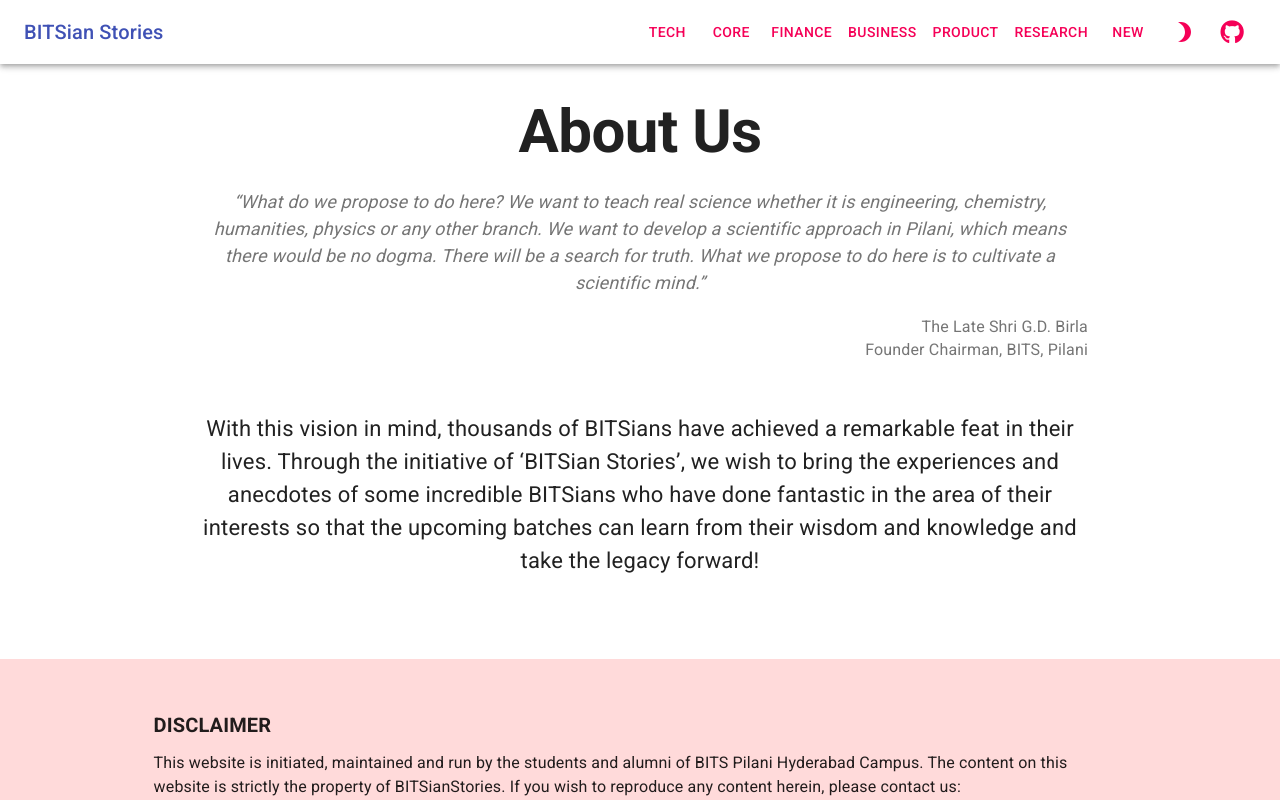
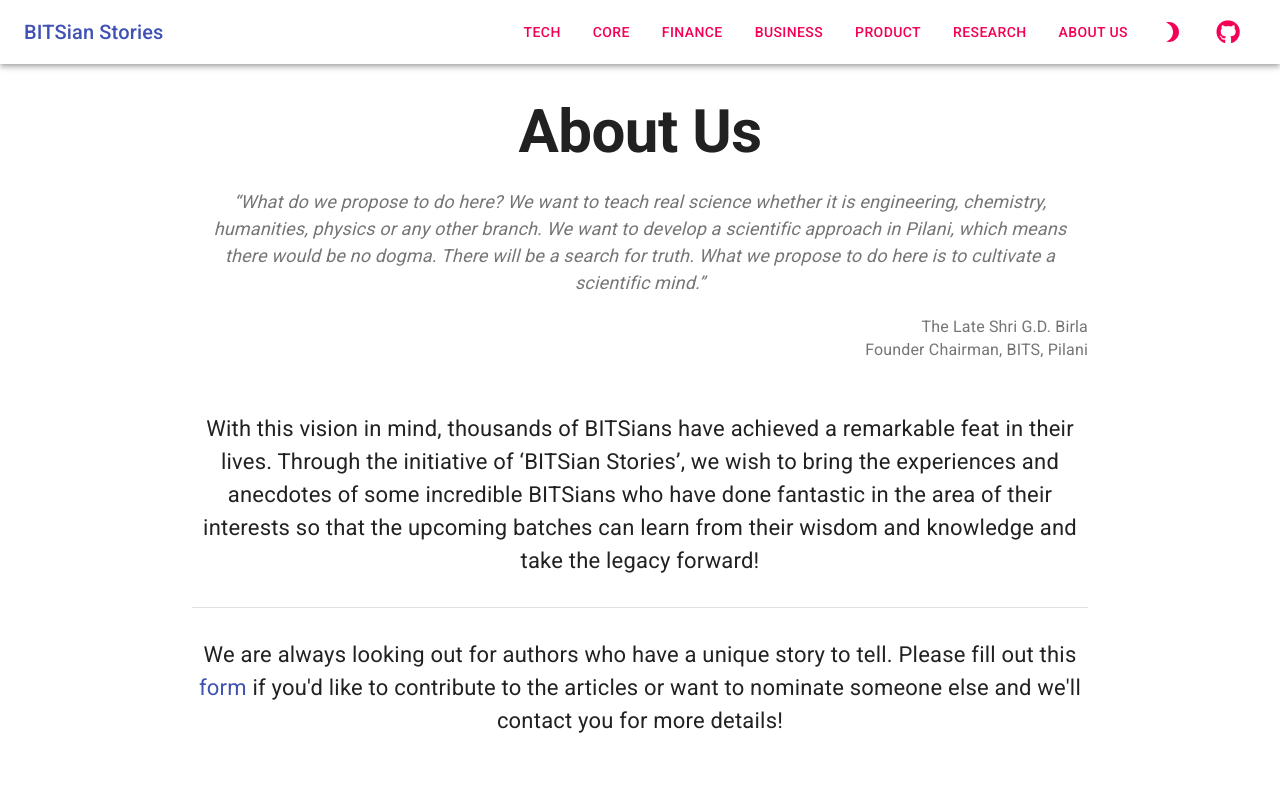
Before and after one commit to Joe2k/BITSian-Stories, a React (Create React App) app in the folder client/: page /about in a window 1280 px wide. Shown: the top 800 px of the page. Built offline with nearby package versions, Linux system fonts and the light colour scheme; no server answers.

Commit message:
[UPD] About Us and Nav bar fixes

```diff
--- a/client/src/components/ConnectionButtons/ConnectionButtons.jsx
+++ b/client/src/components/ConnectionButtons/ConnectionButtons.jsx
@@ -114,7 +114,7 @@
 				</IconButton>
 			</Tooltip>
 
-			<Link href={'/story/' + id + '/edit'} underline="none">
+			{/* <Link href={'/story/' + id + '/edit'} underline="none">
 				<IconButton color="primary" component="span">
 					<Icon
 						className="fas fa-pen"
@@ -122,7 +122,7 @@
 						fontSize="medium"
 					></Icon>
 				</IconButton>
-			</Link>
+			</Link> */}
 		</Box>
 	);
 };
--- a/client/src/components/Navbar/Navbar.jsx
+++ b/client/src/components/Navbar/Navbar.jsx
@@ -47,6 +47,9 @@
 		[theme.breakpoints.up('md')]: {
 			display: 'none',
 		},
+	},
+	button: {
+		padding: '6px 16px',
 	},
 }));
 
@@ -129,7 +132,9 @@
 							}}
 							fontSize="default"
 						></Icon>
-						<Button color="secondary">Tech</Button>
+						<Button className={classes.button} color="secondary">
+							Tech
+						</Button>
 					</Link>
 				</MenuItem>
 				<MenuItem>
@@ -152,7 +157,9 @@
 							}}
 							fontSize="default"
 						></Icon>
-						<Button color="secondary">Core</Button>
+						<Button className={classes.button} color="secondary">
+							Core
+						</Button>
 					</Link>
 				</MenuItem>
 				<MenuItem>
@@ -175,7 +182,9 @@
 							}}
 							fontSize="default"
 						></Icon>
-						<Button color="secondary">Finance</Button>
+						<Button className={classes.button} color="secondary">
+							Finance
+						</Button>
 					</Link>
 				</MenuItem>
 				<MenuItem>
@@ -198,7 +207,9 @@
 							}}
 							fontSize="default"
 						></Icon>
-						<Button color="secondary">Business</Button>
+						<Button className={classes.button} color="secondary">
+							Business
+						</Button>
 					</Link>
 				</MenuItem>
 				<MenuItem>
@@ -221,7 +232,9 @@
 							}}
 							fontSize="default"
 						></Icon>
-						<Button color="secondary">Product</Button>
+						<Button className={classes.button} color="secondary">
+							Product
+						</Button>
 					</Link>
 				</MenuItem>
 				<MenuItem>
@@ -244,13 +257,40 @@
 							}}
 							fontSize="default"
 						></Icon>
-						<Button color="secondary">Research</Button>
+						<Button className={classes.button} color="secondary">
+							Research
+						</Button>
 					</Link>
 				</MenuItem>
 
+				{/* <MenuItem>
+					<Link href="/story/new" underline="none">
+						<Button className={classes.button} color="secondary">New</Button>
+					</Link>
+				</MenuItem> */}
 				<MenuItem>
-					<Link href="/story/new" underline="none">
-						<Button color="secondary">New</Button>
+					<Link
+						href="/about"
+						underline="none"
+						color="secondary"
+						style={{
+							display: 'flex',
+							alignItems: 'center',
+							flexWrap: 'wrap',
+							justifyContent: 'center',
+						}}
+					>
+						<Icon
+							className="fas fa-users"
+							style={{
+								marginRight: '10px',
+								width: '30px',
+							}}
+							fontSize="default"
+						></Icon>
+						<Button className={classes.button} color="secondary">
+							About Us
+						</Button>
 					</Link>
 				</MenuItem>
 			</>
@@ -280,52 +320,96 @@
 								underline="none"
 								color="secondary"
 							>
-								<Button color="secondary">Tech</Button>
+								<Button
+									className={classes.button}
+									color="secondary"
+								>
+									Tech
+								</Button>
 							</Link>
 							<Link
 								href="/category/core"
 								underline="none"
 								color="secondary"
 							>
-								<Button color="secondary">Core</Button>
+								<Button
+									className={classes.button}
+									color="secondary"
+								>
+									Core
+								</Button>
 							</Link>
 							<Link
 								href="/category/finance"
 								underline="none"
 								color="secondary"
 							>
-								<Button color="secondary">Finance</Button>
+								<Button
+									className={classes.button}
+									color="secondary"
+								>
+									Finance
+								</Button>
 							</Link>
 							<Link
 								href="/category/business"
 								underline="none"
 								color="secondary"
 							>
-								<Button color="secondary">Business</Button>
+								<Button
+									className={classes.button}
+									color="secondary"
+								>
+									Business
+								</Button>
 							</Link>
 							<Link
 								href="/category/product"
 								underline="none"
 								color="secondary"
 							>
-								<Button color="secondary">Product</Button>
+								<Button
+									className={classes.button}
+									color="secondary"
+								>
+									Product
+								</Button>
 							</Link>
 							<Link
 								href="/category/research"
 								underline="none"
 								color="secondary"
 							>
-								<Button color="secondary">Research</Button>
+								<Button
+									className={classes.button}
+									color="secondary"
+								>
+									Research
+								</Button>
 							</Link>
 
-							<Link
+							{/* <Link
 								href="/story/new"
 								underline="none"
 								color="secondary"
 							>
-								<Button color="secondary">New</Button>
+								<Button className={classes.button} color="secondary">New</Button>
+							</Link> */}
+
+							<Link
+								href="/about"
+								underline="none"
+								color="secondary"
+							>
+								<Button
+									className={classes.button}
+									color="secondary"
+								>
+									About Us
+								</Button>
 							</Link>
 							<IconButton
+								className={classes.button}
 								color="secondary"
 								onClick={() => {
 									if (currentTheme === 'light')
@@ -344,7 +428,10 @@
 								target="_blank"
 								underline="none"
 							>
-								<IconButton color="secondary">
+								<IconButton
+									className={classes.button}
+									color="secondary"
+								>
 									<Icon
 										className="fab fa-github"
 										color="secondary"
@@ -355,6 +442,7 @@
 					</div>
 					<div className={classes.sectionMobile}>
 						<IconButton
+							className={classes.button}
 							color="secondary"
 							onClick={() => {
 								if (currentTheme === 'light') setTheme('dark');
@@ -368,6 +456,7 @@
 							)}
 						</IconButton>
 						<IconButton
+							className={classes.button}
 							aria-label="show more"
 							aria-controls={mobileMenuId}
 							aria-haspopup="true"
--- a/client/src/pages/AboutUs.jsx
+++ b/client/src/pages/AboutUs.jsx
@@ -1,4 +1,11 @@
-import { Box, Grid, Link, makeStyles, Typography } from '@material-ui/core';
+import {
+	Box,
+	Divider,
+	Grid,
+	Link,
+	makeStyles,
+	Typography,
+} from '@material-ui/core';
 import React from 'react';
 import { CustomThemeContext } from '../context/CustomThemeProvider';
 
@@ -88,6 +95,7 @@
 						style={{
 							fontSize: '22px',
 							marginTop: '50px',
+							marginBottom: '30px',
 						}}
 					>
 						With this vision in mind, thousands of BITSians have
@@ -97,6 +105,28 @@
 						who have done fantastic in the area of their interests
 						so that the upcoming batches can learn from their wisdom
 						and knowledge and take the legacy forward!
+					</Typography>
+					<Divider />
+					<Typography
+						variant="body1"
+						color="textPrimary"
+						align="center"
+						style={{
+							fontSize: '22px',
+							marginTop: '30px',
+						}}
+					>
+						We are always looking out for authors who have a unique
+						story to tell. Please fill out this{' '}
+						<Link
+							target="_blank"
+							href="https://docs.google.com/forms/d/e/1FAIpQLSdoqSP8mN4XO8nVrj6_8swCtkAPbfWgSSSRHZipJUPZRaiynw/viewform?usp=sf_link"
+						>
+							form
+						</Link>{' '}
+						if you'd like to contribute to the articles or want to
+						nominate someone else and we'll contact you for more
+						details!
 					</Typography>
 				</Grid>
 			</Grid>
--- a/client/src/pages/ReadStory.jsx
+++ b/client/src/pages/ReadStory.jsx
@@ -173,7 +173,7 @@
 												}}
 												className="css-1p0umon graf"
 											>
-												{branch}
+												Branch: {branch}
 											</h1>
 										)}
 										{branch && currentTheme === 'dark' && (
@@ -183,7 +183,7 @@
 												}}
 												className="css-1rrft7a graf"
 											>
-												{branch}
+												Branch: {branch}
 											</h1>
 										)}
 									</div>
@@ -195,7 +195,7 @@
 												}}
 												className="css-1p0umon graf"
 											>
-												CGPA : {cgpa}
+												CGPA: {cgpa}
 											</h1>
 										)}
 										{cgpa && currentTheme === 'dark' && (
@@ -205,7 +205,7 @@
 												}}
 												className="css-1rrft7a graf"
 											>
-												CGPA : {cgpa}
+												CGPA: {cgpa}
 											</h1>
 										)}
 									</div>
@@ -222,7 +222,7 @@
 													}}
 													className="css-1p0umon graf"
 												>
-													{category}
+													Role: {category}
 												</h2>
 											) : (
 												<h2
@@ -231,7 +231,7 @@
 													}}
 													className="css-1rrft7a graf"
 												>
-													{category}
+													Role: {category}
 												</h2>
 											)}
 										</div>
```
